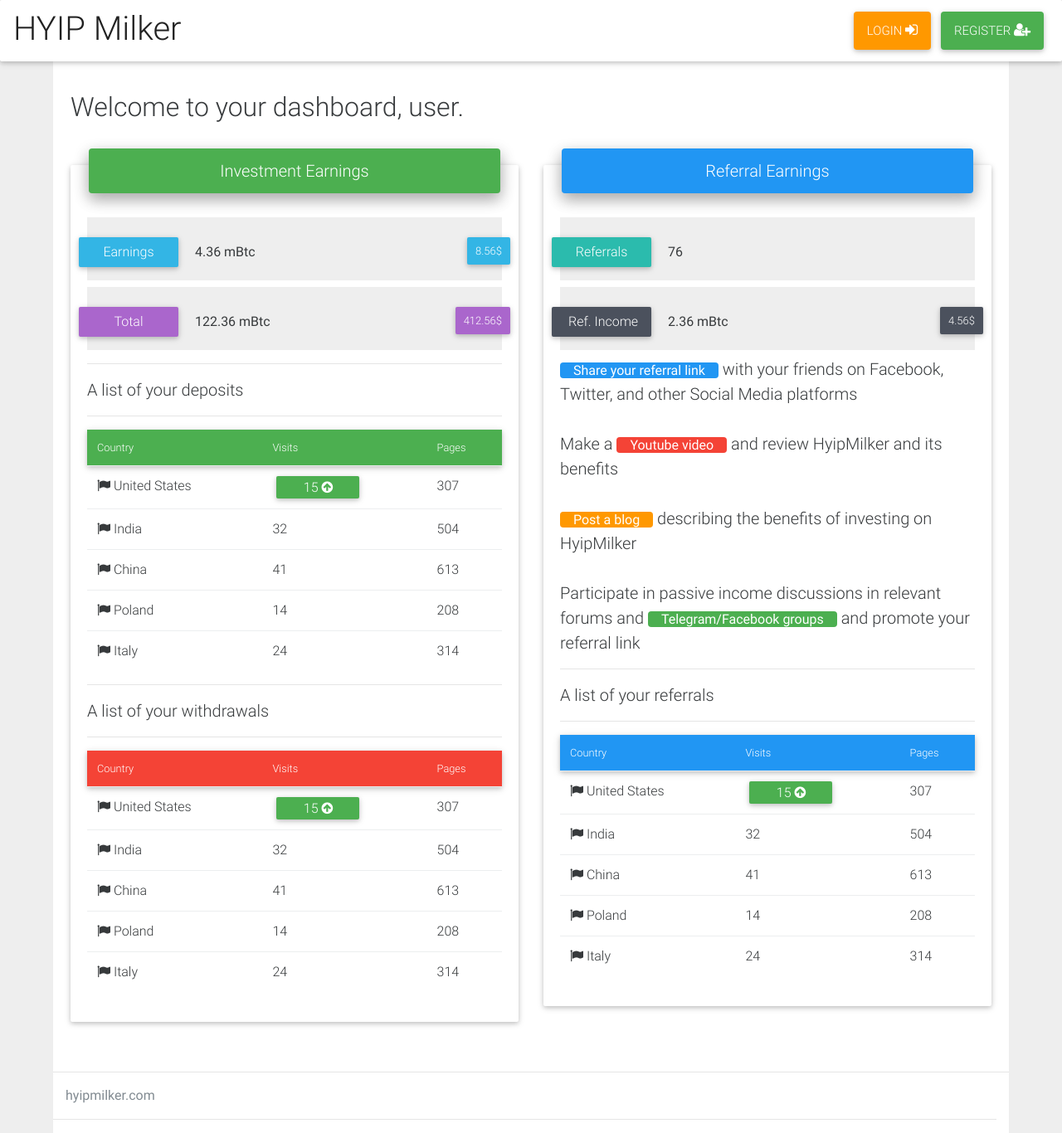
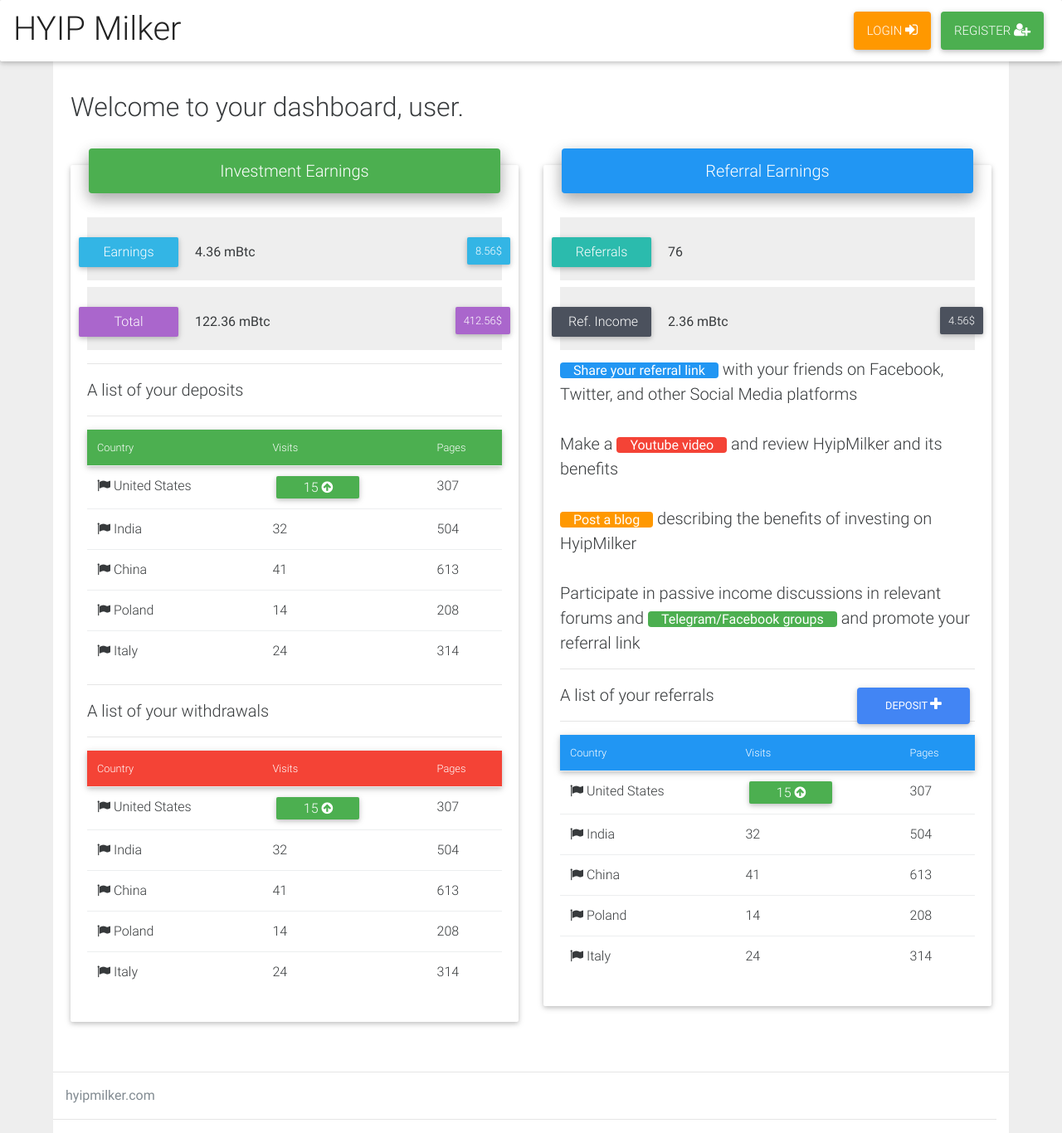
Before and after one commit to hm-gthb/hm-gthb.github.io, a Jekyll site: the page built from dashboard.html, in a window 1280 px wide and 1366 px high. Shown: the whole window at 83% size. Built offline with Jekyll 4.4.1, drawn with Linux system fonts in a browser that asks for light colours; nearby versions of some CDN libraries.

Commit message:
Update dashboard.html

```diff
--- a/dashboard.html
+++ b/dashboard.html
@@ -139,6 +139,7 @@
 
                 <hr />
                 A list of your referrals
+                <button class = "btn btn-primary pull-right">Deposit <i class = "fa fa-plus"></i></button>
                 <hr />
 
                 <table class="table small">
```
